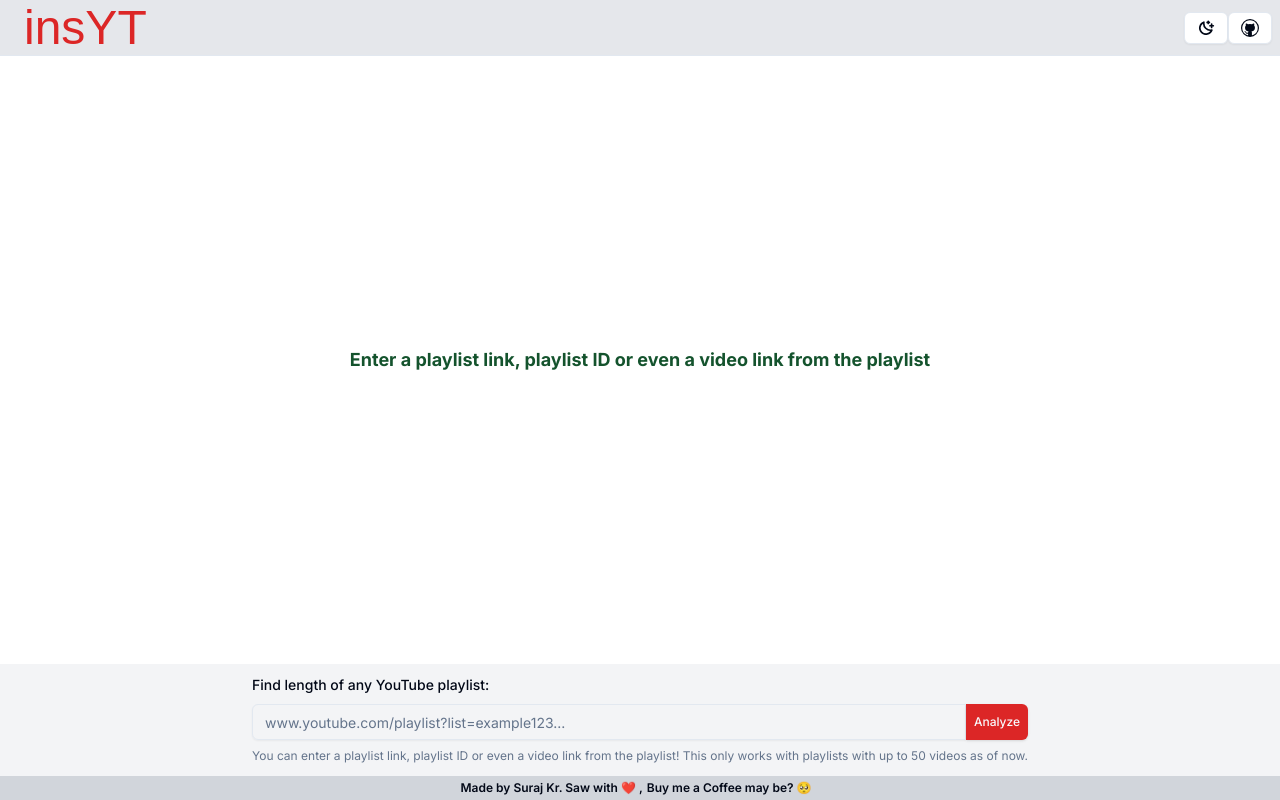
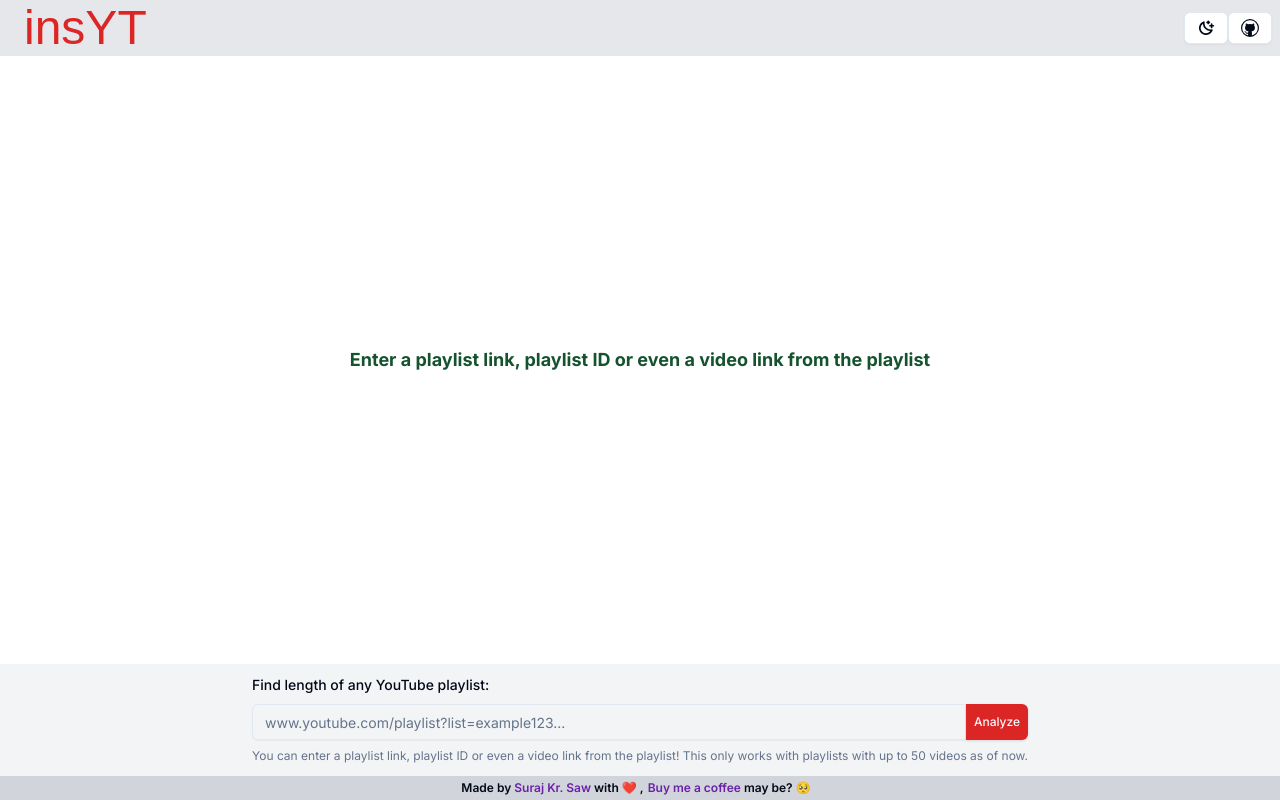
Before and after one commit to SupercoolKartik/InsYT-Client, a Next.js app: page / in a window 1280 px wide. Built offline with nearby package versions, Linux system fonts and the light colour scheme; no server answers; a web font is replaced by a local one.

Commit message:
Added liks to LikedIn and Bye me a coffe accounts

```diff
--- a/components/footer.tsx
+++ b/components/footer.tsx
@@ -4,10 +4,26 @@ const Footer = () => {
   return (
     <footer className="w-full flex flex-col sm:flex-row text-xs sm:font-semibold font-normal items-center justify-center  bg-gray-300  dark:bg-gray-950 py-1">
       <div>
-        Made by <Link href="#">Suraj Kr. Saw</Link> with ❤️ ,{" "}
+        Made by{" "}
+        <a
+          href="https://www.linkedin.com/in/suraj-kr-saw/"
+          target="_blank"
+          className="cursor-pointer text-purple-800 dark:text-purple-300"
+        >
+          Suraj Kr. Saw
+        </a>{" "}
+        with ❤️ ,{" "}
       </div>
       <div className="ms-1 me-2">
-        <Link href="#"> Buy me a Coffee</Link> may be? 🥺
+        <a
+          href="https://www.buymeacoffee.com/surajsaw"
+          target="_blank"
+          className="cursor-pointer text-purple-800 dark:text-purple-300"
+        >
+          {" "}
+          Buy me a coffee
+        </a>{" "}
+        may be? 🥺
       </div>
     </footer>
   );
```
